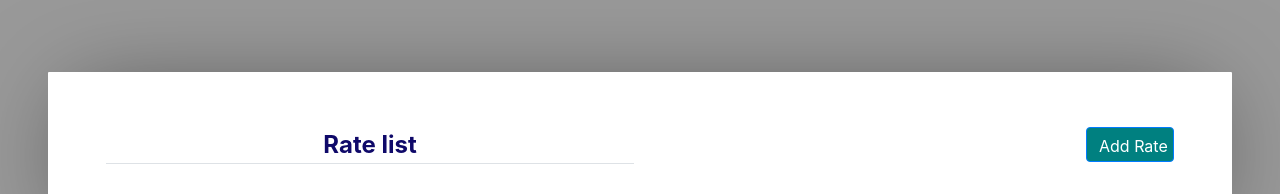
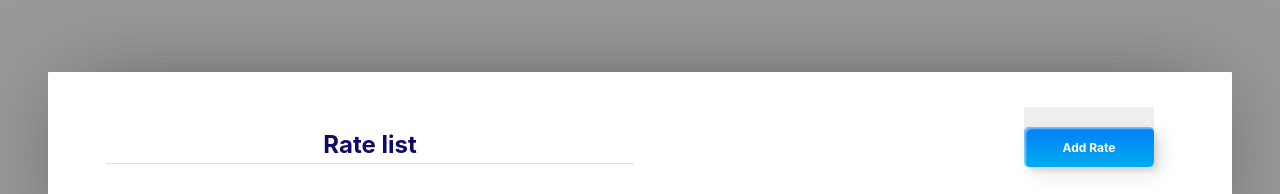
Before and after one commit to diwash29/BidOcean-Invoice-, a Django app: template user_invoice/templates/user_invoice/rate_list.html in a window 1280 px wide. Shown: the part 56-250 px from the top of the page. Run offline with Django 3.2, Linux system fonts and the light colour scheme; the template is opened without the code that fills it, so the values that code supplies are empty; some libraries are stand-ins or nearby versions.

Commit message:
adding rotate button

```diff
--- a/user_invoice/templates/user_invoice/rate_list.html
+++ b/user_invoice/templates/user_invoice/rate_list.html
@@ -128,7 +128,80 @@ tr:hover .cut { opacity: 1; }
 		<table  width="100%">
 			<tr>
 				<td><legend class="border-bottom mb-4" style="color: rgb(15, 9, 105);text-align: center;"><b>Rate list</b> </legend></td>
-				<td align="right"><a href="{% url 'rate_add' %}"><button class="btn btn-primary" style="background-color: teal;width: 88px;height:35px;text-align: left;">Add Rate</button></a></td>
+				<td align="right"><a href="{% url 'rate_add' %}"><button class="custom-btn btn-12"><span>Click!</span><span><b> Add Rate</b></span></button></a></td>
+
+				<style>
+					.btn-12{
+  position: relative;
+  right: 20px;
+  bottom: 20px;
+  border:none;
+  box-shadow: none;
+  width: 130px;
+  height: 40px;
+  line-height: 42px;
+  -webkit-perspective: 230px;
+  perspective: 230px;
+}
+.btn-12 span {
+  background: rgb(0,172,238);
+background: linear-gradient(0deg, rgba(0,172,238,1) 0%, rgba(2,126,251,1) 100%);
+  display: block;
+  position: absolute;
+  width: 130px;
+  height: 40px;
+  box-shadow:inset 2px 2px 2px 0px rgba(255,255,255,.5),
+   7px 7px 20px 0px rgba(0,0,0,.1),
+   4px 4px 5px 0px rgba(0,0,0,.1);
+  border-radius: 5px;
+  margin:0;
+  text-align: center;
+  -webkit-box-sizing: border-box;
+  -moz-box-sizing: border-box;
+  box-sizing: border-box;
+  -webkit-transition: all .3s;
+  transition: all .3s;
+}
+.btn-12 span:nth-child(1) {
+  box-shadow:
+   -7px -7px 20px 0px #fff9,
+   -4px -4px 5px 0px #fff9,
+   7px 7px 20px 0px #0002,
+   4px 4px 5px 0px #0001;
+  -webkit-transform: rotateX(90deg);
+  -moz-transform: rotateX(90deg);
+  transform: rotateX(90deg);
+  -webkit-transform-origin: 50% 50% -20px;
+  -moz-transform-origin: 50% 50% -20px;
+  transform-origin: 50% 50% -20px;
+}
+.btn-12 span:nth-child(2) {
+  -webkit-transform: rotateX(0deg);
+  -moz-transform: rotateX(0deg);
+  transform: rotateX(0deg);
+  -webkit-transform-origin: 50% 50% -20px;
+  -moz-transform-origin: 50% 50% -20px;
+  transform-origin: 50% 50% -20px;
+}
+.btn-12:hover span:nth-child(1) {
+  box-shadow:inset 2px 2px 2px 0px rgba(255,255,255,.5),
+   7px 7px 20px 0px rgba(0,0,0,.1),
+   4px 4px 5px 0px rgba(0,0,0,.1);
+  -webkit-transform: rotateX(0deg);
+  -moz-transform: rotateX(0deg);
+  transform: rotateX(0deg);
+}
+.btn-12:hover span:nth-child(2) {
+  box-shadow:inset 2px 2px 2px 0px rgba(255,255,255,.5),
+   7px 7px 20px 0px rgba(0,0,0,.1),
+   4px 4px 5px 0px rgba(0,0,0,.1);
+ color: transparent;
+  -webkit-transform: rotateX(-90deg);
+  -moz-transform: rotateX(-90deg);
+  transform: rotateX(-90deg);
+}
+
+				</style>
 			</tr>
 		</table>
 		<table cellpadding="0" cellspacing="0" border="0" class="table table-bordered table-striped  display" width="100%">
```
Also changed, not shown: db.sqlite3.
